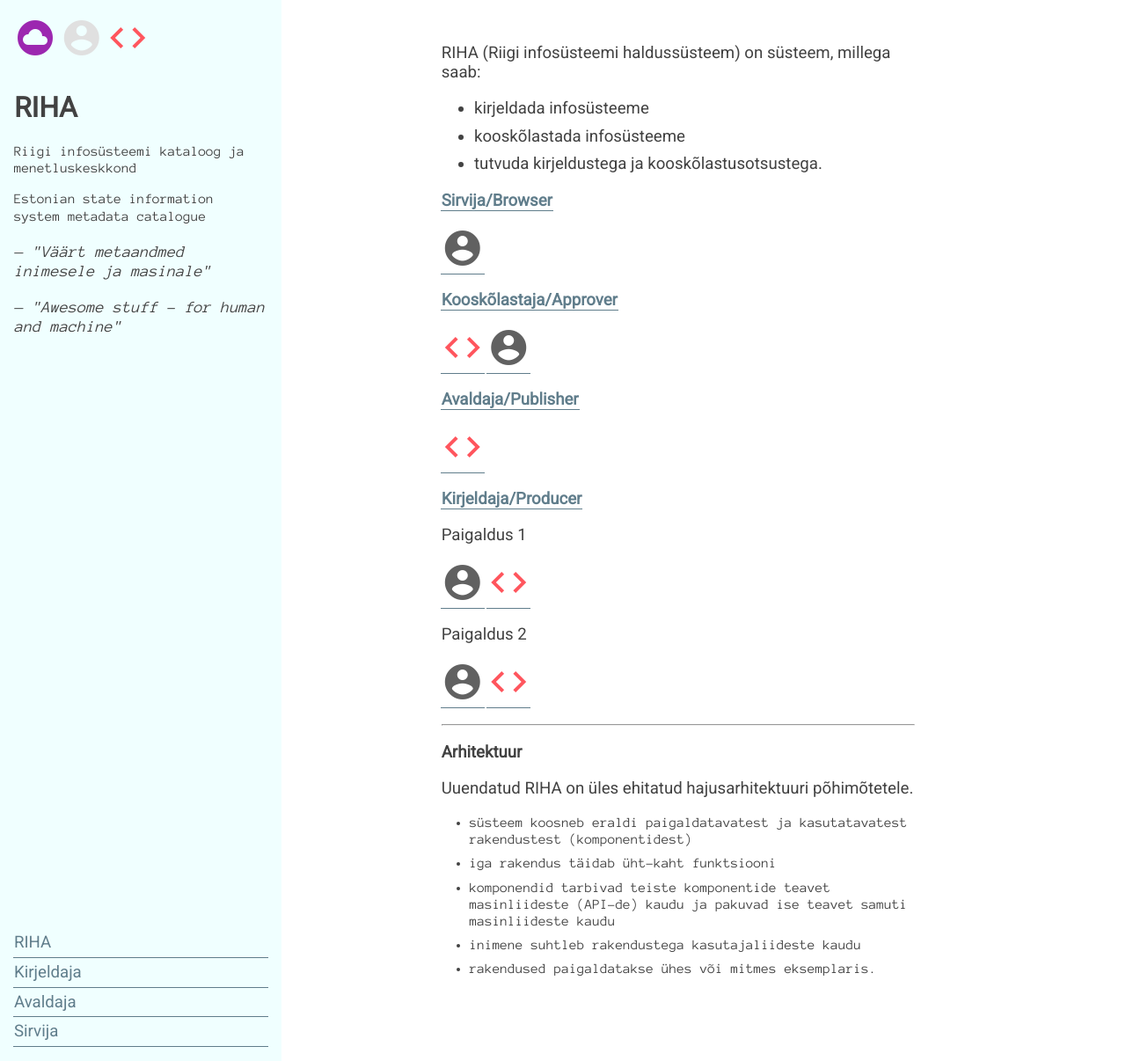
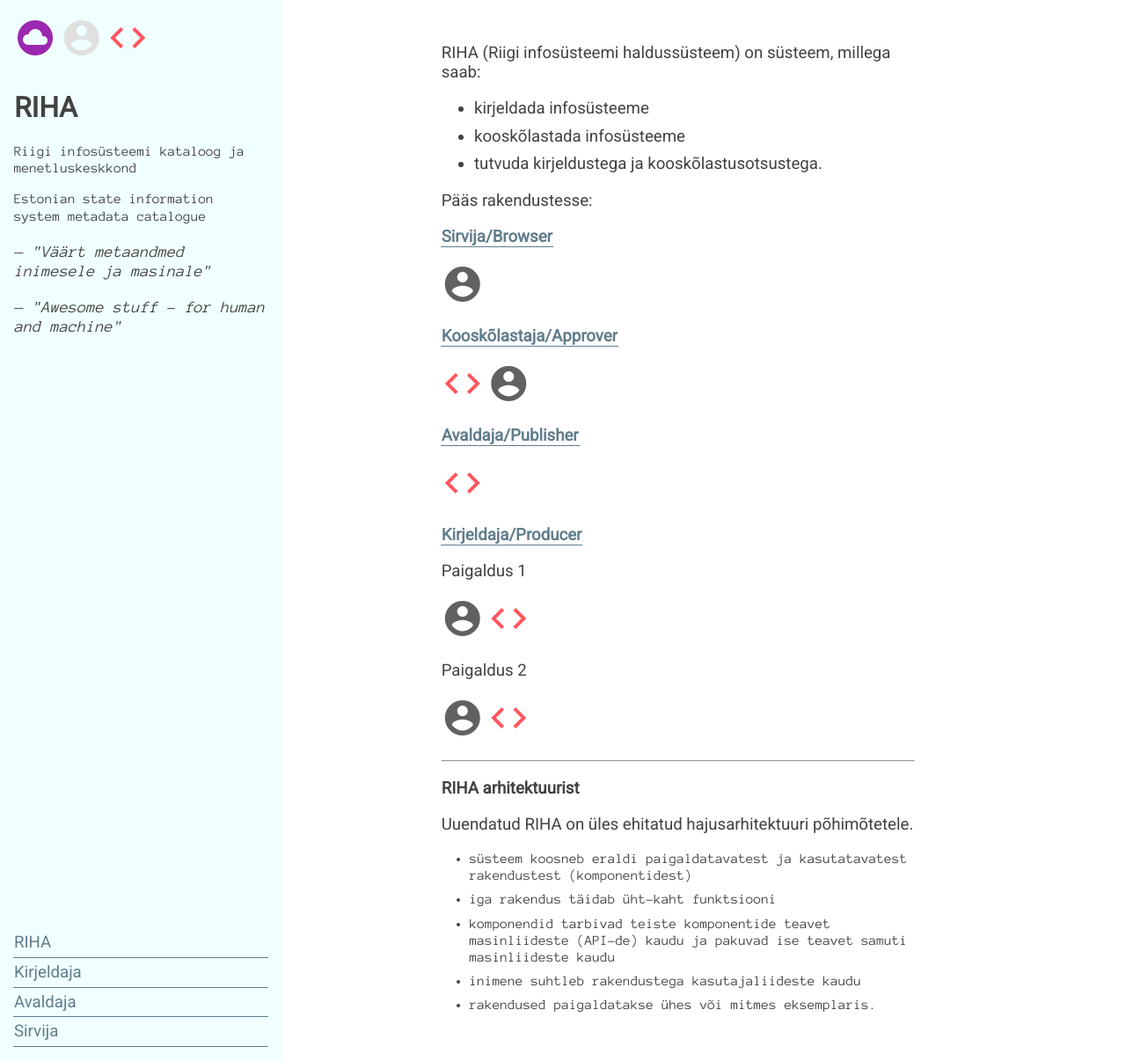
Before and after one commit to e-gov/RIHA-Index, a Jekyll site: the page built from index.md, in a window 1280 px wide and 1206 px high. Shown: the whole window at 88% size. Built offline with Jekyll 4.4.1, drawn with Linux system fonts in a browser that asks for light colours.

Commit message:
kaheksas

```diff
--- a/index.md
+++ b/index.md
@@ -11,34 +11,36 @@ RIHA (Riigi infosüsteemi haldussüsteem) on süsteem, millega saab:
 - kooskõlastada infosüsteeme
 - tutvuda kirjeldustega ja kooskõlastusotsustega.
 
+Pääs rakendustesse:
+
 ## [Sirvija/Browser](Sirvija)
 
-<a href='http://ec2-35-160-53-79.us-west-2.compute.amazonaws.com:8082/' style='text-decoration: none !important;'><i class="material-icons ikoon" style='color: #616161; font-size: 48px;'>account_circle</i></a>
+<a href='http://ec2-35-160-53-79.us-west-2.compute.amazonaws.com:8082/' style='border-bottom: none !important;'><i class="material-icons ikoon" style='color: #616161; font-size: 48px;'>account_circle</i></a>
 
 ## [Kooskõlastaja/Approver](Kooskolastaja)
 
-<a href='http://ec2-35-160-53-79.us-west-2.compute.amazonaws.com:8080/approvals' style='text-decoration: none !important;'><i class="material-icons ikoon" style='color: #FF555D; font-size: 48px;'>code</i></a>
-<a href='http://ec2-35-160-53-79.us-west-2.compute.amazonaws.com:8080/' style='text-decoration: none !important;'><i class="material-icons ikoon" style='color: #616161; font-size: 48px;'>account_circle</i></a>
+<a href='http://ec2-35-160-53-79.us-west-2.compute.amazonaws.com:8080/approvals' style='border-bottom: none !important;'><i class="material-icons ikoon" style='color: #FF555D; font-size: 48px;'>code</i></a>
+<a href='http://ec2-35-160-53-79.us-west-2.compute.amazonaws.com:8080/' style='border-bottom: none !important;'><i class="material-icons ikoon" style='color: #616161; font-size: 48px;'>account_circle</i></a>
 
 ## [Avaldaja/Publisher](Avaldaja)
 
-<a href='http://ec2-35-160-53-79.us-west-2.compute.amazonaws.com:8081/systems.json' style='text-decoration: none !important;'><i class="material-icons ikoon" style='color: #FF555D; font-size: 48px;'>code</i></a>
+<a href='http://ec2-35-160-53-79.us-west-2.compute.amazonaws.com:8081/systems.json' style='border-bottom: none !important;'><i class="material-icons ikoon" style='color: #FF555D; font-size: 48px;'>code</i></a>
 
 ## [Kirjeldaja/Producer](Kirjeldaja)
 
 Paigaldus 1
 
-<a href='http://ec2-35-160-53-79.us-west-2.compute.amazonaws.com:8083' style='text-decoration: none !important;'><i class="material-icons ikoon" style='color: #616161; font-size: 48px;'>account_circle</i></a>
-<a href='http://ec2-35-160-53-79.us-west-2.compute.amazonaws.com:8083/systems.json' style='text-decoration: none !important;'><i class="material-icons ikoon" style='color: #FF555D; font-size: 48px;'>code</i></a>
+<a href='http://ec2-35-160-53-79.us-west-2.compute.amazonaws.com:8083' style='border-bottom: none !important;'><i class="material-icons ikoon" style='color: #616161; font-size: 48px;'>account_circle</i></a>
+<a href='http://ec2-35-160-53-79.us-west-2.compute.amazonaws.com:8083/systems.json' style='border-bottom: none !important;'><i class="material-icons ikoon" style='color: #FF555D; font-size: 48px;'>code</i></a>
 
 Paigaldus 2
 
-<a href='http://ec2-35-160-53-79.us-west-2.compute.amazonaws.com:8084' style='text-decoration: none !important;'><i class="material-icons ikoon" style='color: #616161; font-size: 48px;'>account_circle</i></a>
-<a href='http://ec2-35-160-53-79.us-west-2.compute.amazonaws.com:8084/systems.json' style='text-decoration: none !important;'><i class="material-icons ikoon" style='color: #FF555D; font-size: 48px;'>code</i></a>
+<a href='http://ec2-35-160-53-79.us-west-2.compute.amazonaws.com:8084' style='border-bottom: none !important;'><i class="material-icons ikoon" style='color: #616161; font-size: 48px;'>account_circle</i></a>
+<a href='http://ec2-35-160-53-79.us-west-2.compute.amazonaws.com:8084/systems.json' style='border-bottom: none !important;'><i class="material-icons ikoon" style='color: #FF555D; font-size: 48px;'>code</i></a>
 
 ---
 
-## Arhitektuur
+## RIHA arhitektuurist
 
 Uuendatud RIHA on üles ehitatud hajusarhitektuuri põhimõtetele.
 
```
